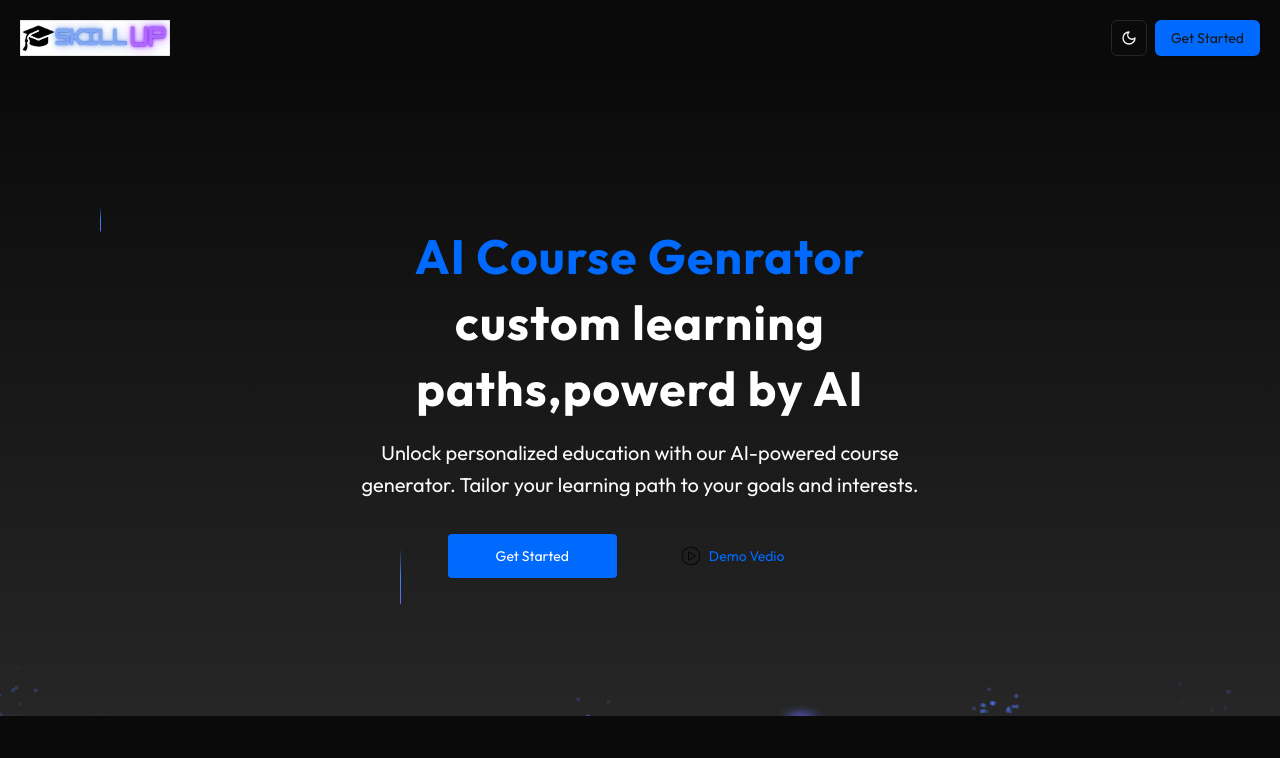
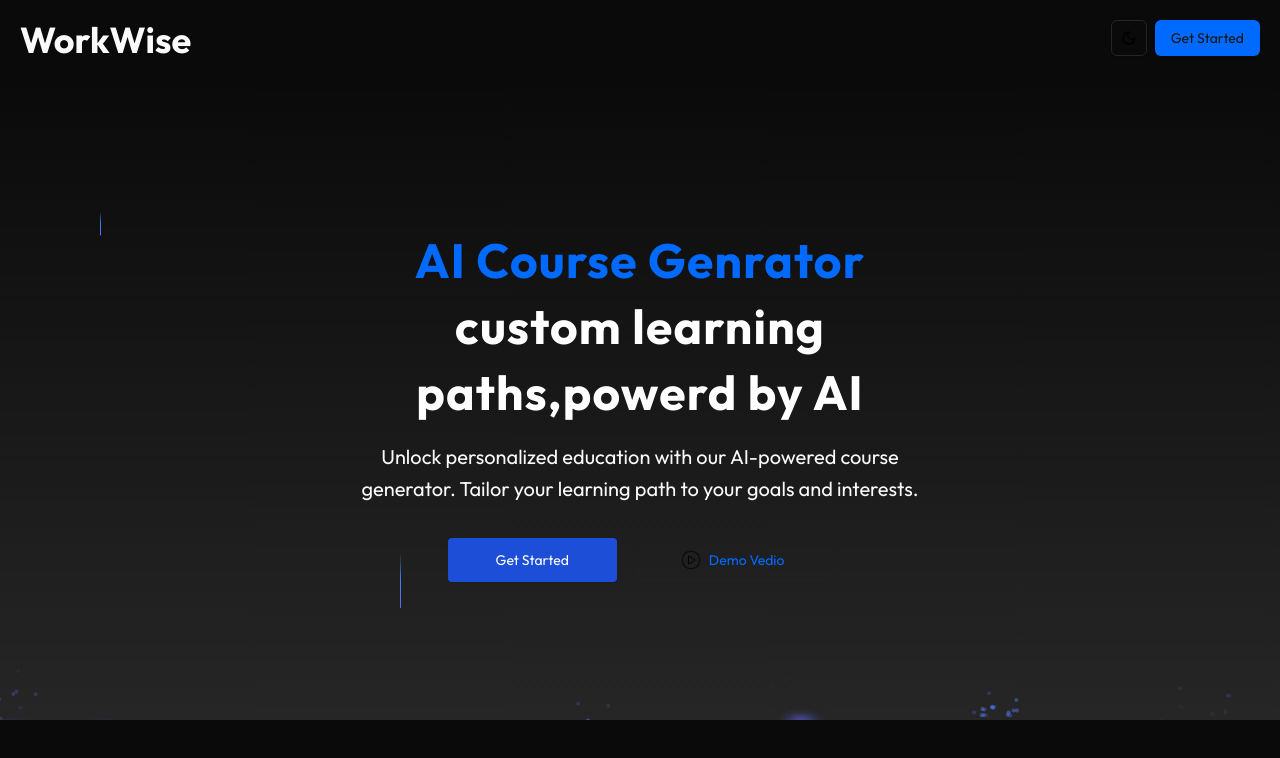
Before and after one commit to Ravi-coder-bot/ai-course-generator, a Next.js app: page / in a window 1280 px wide. Shown: the top 758 px of the page. Built offline with nearby package versions, Linux system fonts and the light colour scheme.

Commit message:
color code

```diff
--- a/app/(auth)/sign-in/[[...sign-in]]/page.jsx
+++ b/app/(auth)/sign-in/[[...sign-in]]/page.jsx
@@ -25,7 +25,7 @@ export default function Page() {
         </a>
 
         <h2 className="mt-6 text-2xl font-bold text-white sm:text-3xl md:text-4xl">
-          Welcome to Skill Up 📖💡💻
+          Welcome to WorkWise 📖💡💻
         </h2>
 
         <p className="mt-4 leading-relaxed text-white/90">
--- a/app/_components/Header.jsx
+++ b/app/_components/Header.jsx
@@ -5,8 +5,8 @@ import { ModeToggle } from '@/components/ui/ModeToggle'
 
 const Header = () => {
   return (
-    <div className=' p-5 flex  justify-between shadow-md'>
-        <Image src={'/logo.png'} width={150} height={100}/>
+    <div className=' p-5 flex  justify-between'>
+<h1 className='text-4xl font-bold'>WorkWise</h1>
         <div className='flex gap-2'>
             <ModeToggle />
             <Button>Get Started</Button>
--- a/app/_components/Hero.jsx
+++ b/app/_components/Hero.jsx
@@ -17,7 +17,7 @@ const Hero = () => {
 
         <div className="mt-8 flex flex-wrap justify-center gap-4">
           <a
-            className="block w-full rounded-sm bg-primary px-12 py-3 text-sm font-medium text-white shadow-sm hover:bg-red-700 focus:ring-3 focus:outline-hidden sm:w-auto"
+            className="block w-full rounded-sm bg-blue-700 px-12 py-3 text-sm font-medium text-white shadow-sm hover:bg-blue-500 transition-all duration-300 ease-in-out focus:ring-3 focus:outline-hidden sm:w-auto"
             href="/dashboard"
           >
             Get Started
--- a/app/dashboard/_components/CourseAdd.jsx
+++ b/app/dashboard/_components/CourseAdd.jsx
@@ -18,7 +18,7 @@ const CourseAdd = () => {
         <Link href={
               userCourseList?.length >= 5 ? "/dashboard/upgrade" : "/create-course"
             }>
-         <Button>+ Create AI Course</Button>
+<button className=' bg-black text-white rounded-md p-2'>+ Create AI Course</button>
         </Link>
 
     </div>
--- a/app/dashboard/_components/Header.jsx
+++ b/app/dashboard/_components/Header.jsx
@@ -1,20 +1,18 @@
-
 import { UserButton } from '@clerk/nextjs';
-import React from 'react'
+import React from 'react';
 import { HiAcademicCap } from "react-icons/hi";
-import { ModeToggle } from '@/components/ui/ModeToggle'
+import { ModeToggle } from '@/components/ui/ModeToggle';
 
 const Header = () => {
   return (
-    <div className='flex justify-between items-center p-5 shadow-sm bg-gray-800'>
-        <HiAcademicCap />
-        <div className='flex gap-2'>
-            <ModeToggle />
-            <UserButton/>
-        </div>
-
+    <div className='flex justify-between items-center p-5 shadow-sm bg-black text-white'>
+      <HiAcademicCap className='text-white text-2xl' />
+      <div className='flex gap-2'>
+        <ModeToggle />
+        <UserButton />
+      </div>
     </div>
-  )
+  );
 }
 
-export default Header
+export default Header;
--- a/app/dashboard/_components/Sidebar.jsx
+++ b/app/dashboard/_components/Sidebar.jsx
@@ -22,15 +22,14 @@ const Sidebar = () => {
   const Menu = [
     { id: 1, name: "Home", icon: <HiOutlineHome />, link: "/dashboard" },
     { id: 2, name: "Explore", icon: <MdOutlineExplore />, link: "/dashboard/explore" },
-    { id: 3, name: "Upgrade", icon: <GoShieldCheck />, link: "/dashboard/upgrade" },
     { id: 4, name: "Logout", icon: <TbLogout />, link: "/dashboard/logout" },
   ];
 
   return (
-    <div className="fixed md:w-64 h-full p-6 bg-gray-800 shadow-lg flex flex-col">
+    <div className="fixed md:w-64 h-full p-6 bg-black shadow-lg flex flex-col">
       {/* Logo */}
       <div className="flex justify-center">
-        <Image src={"/logo.png"} width={120} height={80} alt="Logo" className="drop-shadow-lg" />
+        <h1 className="text-white font-extrabold text-4xl">WorkWise</h1>
       </div>
 
       {/* Menu List */}
@@ -38,9 +37,9 @@ const Sidebar = () => {
         {Menu.map((item) => (
           <Link href={item.link} key={item.id}>
             <div
-              className={`flex items-center gap-4 text-gray-300 p-3 rounded-lg cursor-pointer
-                transition-all duration-300 ease-in-out hover:bg-gradient-to-r from-blue-500 to-purple-600 hover:text-white shadow-md
-                ${path === item.link ? "bg-blue-600 text-white" : ""}
+              className={`flex items-center gap-4 text-gray-400 p-3 rounded-lg cursor-pointer
+                transition-all duration-300 ease-in-out hover:bg-gray-700 hover:text-white shadow-md
+                ${path === item.link ? "bg-gray-600 text-white" : ""}
               `}
             >
               <span className="text-2xl">{item.icon}</span>
@@ -51,8 +50,8 @@ const Sidebar = () => {
       </ul>
 
       {/* Progress Bar Section */}
-      <div className="absolute bottom-10 w-[80%] text-center text-gray-300">
-        <Progress value={(userCourseList?.length / 5) * 100} className="bg-gray-700" />
+      <div className="absolute bottom-10 w-[80%] text-center text-gray-400">
+        <Progress value={(userCourseList?.length / 5) * 100} className="bg-gray-600" />
 
         <h2 className="text-sm my-2">
           {userCourseList?.length} Out of 5 Courses Created
@@ -61,7 +60,7 @@ const Sidebar = () => {
         <Link href="/dashboard/upgrade">
           <h2
             className={`text-xs underline transition-all ${
-              (userCourseList?.length / 5) * 100 >= 60 ? "text-blue-400 hover:text-blue-500" : "text-gray-500"
+              (userCourseList?.length / 5) * 100 >= 60 ? "text-white hover:text-gray-300" : "text-gray-500"
             }`}
           >
             Upgrade your plan for unlimited course generation
--- a/components/ui/button.jsx
+++ b/components/ui/button.jsx
@@ -14,7 +14,7 @@ const buttonVariants = cva(
         destructive:
           "bg-destructive text-destructive-foreground shadow-sm hover:bg-destructive/90",
         outline:
-          "border border-input bg-background shadow-sm hover:bg-accent hover:text-accent-foreground",
+          "border text-black border-input bg-background shadow-sm hover:bg-accent hover:text-accent-foreground",
         secondary:
           "bg-secondary text-secondary-foreground shadow-sm hover:bg-secondary/80",
         ghost: "hover:bg-accent hover:text-accent-foreground",
```
Also changed, not shown: public/logo.png (deleted), 1 other file (tests, documents, lock files or other folders).
